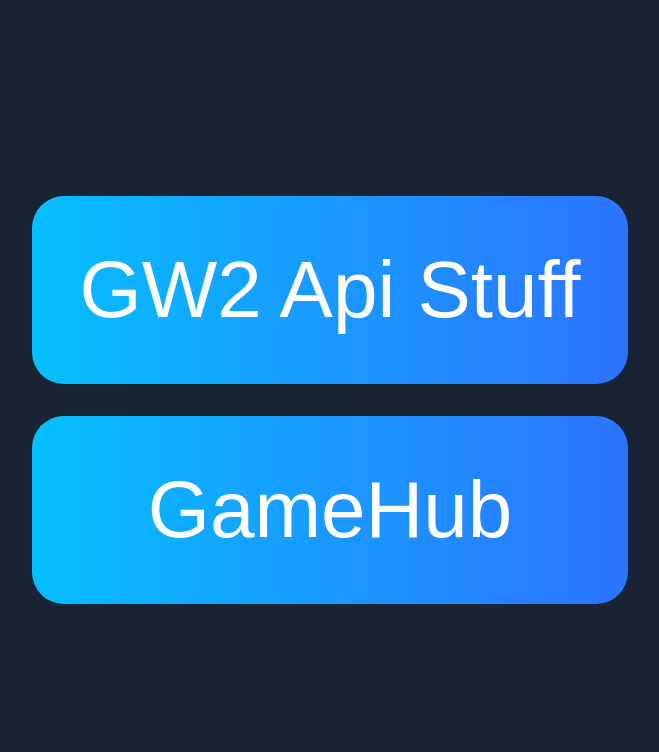
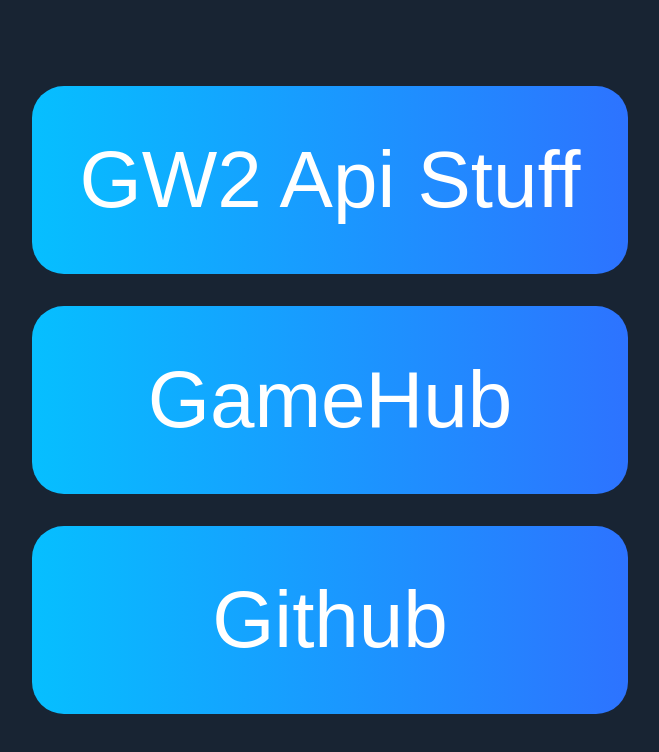
Before and after one commit to GaborSPapp/gaborspapp.github.io, a plain HTML site: page index.html in a window 1280 px wide. Shown: the whole page, without its empty margins (310-969 px from the left). Drawn offline with Linux system fonts and the light colour scheme.

Commit message:
Update index.html

```diff
--- a/index.html
+++ b/index.html
@@ -18,6 +18,11 @@
 					GameHub
 				</div>
 			</a>
+			<a href="https://github.com/GaborSPapp?tab=repositories">
+				<div class="page">
+					Github
+				</div>
+			</a>
 		</div>
 	</div>
 
```
